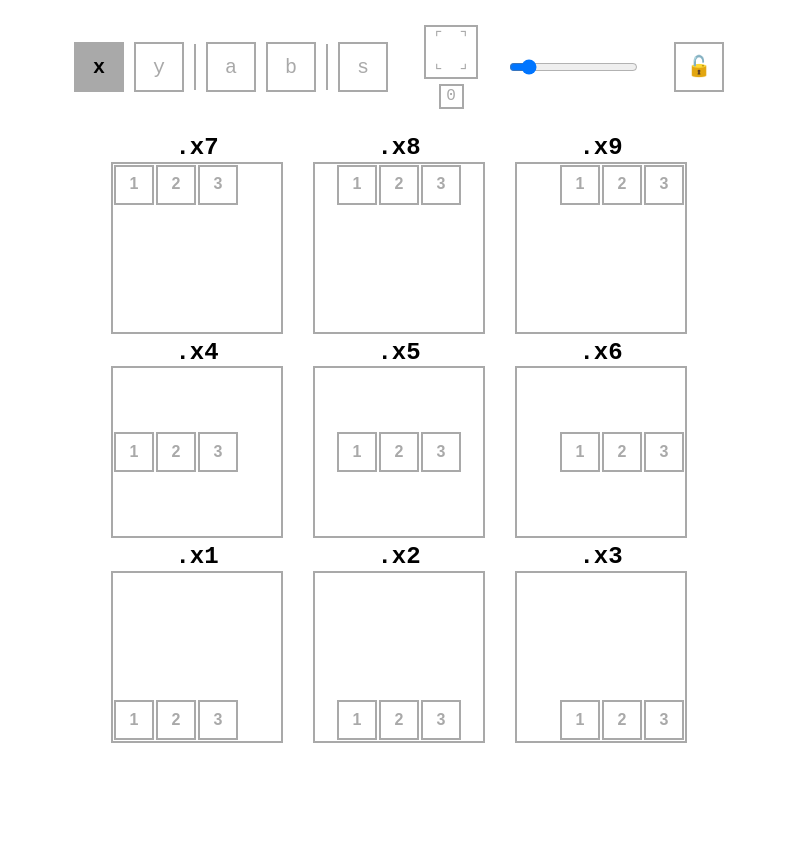
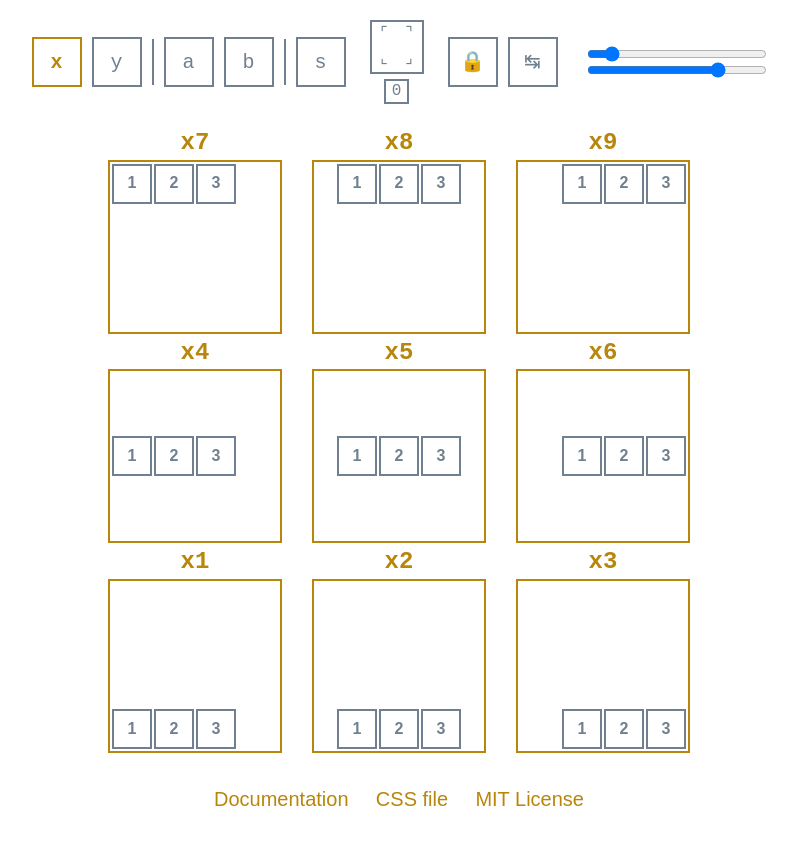
Before and after one commit to dherault/flexpad, a website: page index.html in a window 1280 px wide. Shown: the part 101-952 px from the top of the page, without its empty margins (241-1038 px from the left). Before the commit the page ends 844 px from the top, so only its background shows below. Drawn offline with nearby package versions, Linux system fonts and the light colour scheme.

Commit message:
demo: new features and design

```diff
--- a/index.html
+++ b/index.html
@@ -15,32 +15,49 @@
         font-family: sans-serif;
         font-size: 20px;
         min-height: 100vh;
+        text-align: center;
+        color: SlateGray;
       }
       h1 {
-        margin: 40px 0 40px 0;
+        margin: 40px 0 35px 0;
+        color: DarkGoldenRod;
+      }
+      a {
+        color: DarkGoldenRod;
+        text-decoration: none;
+      }
+      a:hover {
+        text-decoration: underline;
+      }
+      footer {
+        width: 370px;
+        margin: 35px 0 40px 0;
+        text-align: center;
       }
       nav {
-        width: 660px;
+        width: 745px;
       }
       article {
-        width: calc((44 * 4 + 40) * 3px);
+        max-width: 612px;
         margin-top: 20px;
+        flex-grow: 1;
       }
       section {
         display: block;
         margin: 5px 15px 0 15px;
       }
-      section > label {
+      label {
         display: block;
         width: 100%;
         font-size: 24px;
         font-weight: bold;
         font-family: monospace;
         text-align: center;
+        color: DarkGoldenRod;
       }
-      nav > label {
-        font-family: monospace;
-        text-align: center;
+      input {
+        min-width: 180px;
+        margin: 0 5px;
       }
       button {
         cursor: pointer;
@@ -48,29 +65,27 @@
         min-height: 50px;
         background-color: white;
         padding: 10px;
-        border: 2px solid DarkGrey;
+        border: 2px solid SlateGray;
         margin: 0px 5px;
         font-family: monospace;
-        color: DarkGrey;
+        color: SlateGray;
       }
       button:focus, input:focus {
         outline: none;
-      }
-      .button-active {
-        font-weight: bold;
-        background-color: DarkGrey;
-        color: black;
       }
       .buttons {
         padding: 0;
         width: 54px;
         max-width: 60px;
         min-height: : 60px;
-        border: 2px solid DarkGrey;
+        border: 2px solid SlateGray;
+      }
+      .buttons .button-active:nth-child(0) {
+        border-color:
       }
       .separator {
         width: 2px;
-        background-color: DarkGrey;
+        background-color: SlateGray;
         height: 46px;
         margin: 0 5px;
       }
@@ -86,23 +101,45 @@
       }
       .zero {
         margin-top: 5px;
-        border: 2px solid DarkGrey;
+        border: 2px solid SlateGray;
       }
-      .locked {
-        height: calc(4 * 43px);
+      .button-active {
+        font-weight: bold;
+        color: DarkGoldenRod;
+        border-color: DarkGoldenRod;
+      }
+      .lock {
+        border: none;
+      }
+      .lock-x {
+        border-top: 2px solid SlateGray;
+        border-bottom: 2px solid SlateGray;
+      }
+      .lock-y {
+        border-left: 2px solid SlateGray;
+        border-right: 2px solid SlateGray;
       }
       .container {
-        width: calc(4 * 43px);
-        border: 2px solid DarkGrey;
+        margin-top: 3px;
+        padding: 1px;
+        border: 2px solid DarkGoldenRod;
+      }
+      .y-locked {
+        height: 174px;
+      }
+      .x-locked {
+        width: 174px;
       }
       .box {
         min-width: 40px;
         min-height: 40px;
         margin: 1px;
-        border: 2px solid DarkGrey;
-        color: Darkgrey;
+        border: 2px solid SlateGray;
         font-size: 16px;
         font-weight: bold;
+      }
+      .grow {
+        flex-grow: 1;
       }
     </style>
 
@@ -116,32 +153,40 @@
     <nav class="x57b">
 
       <div class="x47">
-        <button class="button-active">x</button>
-        <button>y</button>
+        <button class="button-active" title="X axis">x</button>
+        <button title="Y axis">y</button>
         <div class="separator"></div>
-        <button>a</button>
-        <button>b</button>
+        <button title="spacing: around">a</button>
+        <button title="spacing: between">b</button>
         <div class="separator"></div>
-        <button>s</button>
+        <button title="stretch">s</button>
       </div>
 
       <div class="y8">
-        <div class="x57 buttons">
+        <div id="wrap-origin" class="x57 buttons" title="wrap origin">
           <button>⌜</button>
           <button>⌝</button>
           <button>⌞</button>
           <button>⌟</button>
         </div>
 
-        <button class="zero">0</button>
+        <button class="zero" title="nowrap reverse">0</button>
       </div>
 
-      <input type="range" min="1" max="20" value="3" />
-      <button>🔓</button>
+      <div class="x47">
+        <button class="lock" title="lock dimensions">🔒</button>
+        <button title="grow children">↹</button>
+      </div>
+
+
+      <div class="y8">
+        <input type="range" min="1" max="20" value="3" title="number of children"/>
+        <input type="range" min="1" max="5" value="4" title="children width" />
+      </div>
 
     </nav>
 
-    <article class="x57">
+    <article class="x87">
 
       <section id="7">
         <label></label>
@@ -182,9 +227,16 @@
 
     </article>
 
+    <footer class="x8b">
+      <a href="https://github.com/dherault/flexpad" target="_blank">Documentation</a>
+      <a href="https://raw.githubusercontent.com/dherault/flexpad/master/flexpad.css" target="_blank">CSS file</a>
+      <a href="https://github.com/dherault/flexpad/blob/master/LICENSE" target="_blank">MIT License</a>
+    </footer>
+
     <script>
-      const [bX, bY, bA, bB, bS, btl, btr, bbl, bbr, br, bl] = document.getElementsByTagName('button')
-      const [slider] = document.getElementsByTagName('input')
+      const [bX, bY, bA, bB, bS, btl, btr, bbl, bbr, br, bLock, bGrow] = document.getElementsByTagName('button')
+      const [sliderN, sliderR] = document.getElementsByTagName('input')
+      const divWrap = document.getElementById('wrap-origin');
 
       const sections = []
       for (let i = 1; i < 10; i++) sections.push(document.getElementById(i))
@@ -194,17 +246,25 @@
       }
 
       const activateButton = (el, bool) => el.classList[bool ? 'add' : 'remove']('button-active')
+      const activateButtonLock = (bool, x) => bLock.classList[bool ? 'add' : 'remove']('lock-' + (x ? 'x' : 'y'));
 
       const dToI = d => ({ tl: 7, tr: 9, bl: 1, br: 3, r: '0' })[d]
 
       const state = {
+        d: '',
         x: true,
         n: 3,
-        locked: true,
+        xLocked: true,
+        yLocked: true,
+        lockIndex: 0,
+        /*  y ȳ
+          x 0 1
+          x̄ 2 3
+        */
       }
 
       function render() {
-        const { x, a, b, s, d, locked } = state
+        const { x, a, b, s, d, grow, xLocked, yLocked } = state
 
         traverseSections((section, i) => {
           let className = `${x ? 'x' : 'y'}${i}${dToI(d) || ''}`
@@ -213,8 +273,8 @@
           if (b) className += 'b'
           if (s) className += 's'
 
-          section.children[0].innerText = '.' + className
-          section.children[1].className = `${className}${locked ? ' locked' : ''} container`
+          section.children[0].innerText = className
+          section.children[1].className = `${className}${xLocked ? ' x-locked' : ''}${yLocked ? ' y-locked' : ''} container`
         })
 
         activateButton(bX, x)
@@ -227,7 +287,12 @@
         activateButton(bbl, d === 'bl')
         activateButton(bbr, d === 'br')
         activateButton(br, d === 'r')
-        activateButton(bl, !locked)
+        activateButtonLock(xLocked, true)
+        activateButtonLock(yLocked, false)
+        divWrap.style.borderTopColor = d[0] === 't' ? 'DarkGoldenRod' : 'SlateGray';
+        divWrap.style.borderRightColor = d[1] === 'r' ? 'DarkGoldenRod' : 'SlateGray';
+        divWrap.style.borderBottomColor = d[0] === 'b' ? 'DarkGoldenRod' : 'SlateGray';
+        divWrap.style.borderLeftColor = d[1] === 'l' ? 'DarkGoldenRod' : 'SlateGray';
       }
 
       const onclick = ((el, fn) => el.onclick = () => fn() + '' && render())
@@ -242,10 +307,23 @@
       onclick(bbl, () => state.d = state.d !== 'bl' && 'bl')
       onclick(bbr, () => state.d = state.d !== 'br' && 'br')
       onclick(br, () => state.d = state.d !== 'r' && 'r')
-      onclick(bl, () => state.locked = !state.locked)
+
+      onclick(bLock, () => {
+        const i = (state.lockIndex + 1) % 4
+
+        if (i === 0) state.xLocked = state.yLocked = true
+        else if (i === 1) state.xLocked = state.yLocked = false
+        else if (i === 2) (state.xLocked = true) && (state.yLocked = false)
+        else (state.xLocked = false) || (state.yLocked = true)
+
+        state.lockIndex = i
+        render()
+      })
 
       function renderBoxes() {
-        const { n } = state
+        const { n, grow } = state
+
+        activateButton(bGrow, grow)
 
         traverseSections(section => {
           const container = section.children[1]
@@ -258,24 +336,27 @@
             const box = document.createElement('div')
 
             box.innerText = i + 1
-            box.className = 'x5 box'
+            box.className = 'x5 box' + (grow ? ' grow' : '')
             container.appendChild(box)
           }
         })
-      };
+      }
 
-      function handleBoxNumberChange(e) {
-        const n = e.target.value
+      bGrow.onclick = () => (state.grow = !state.grow) + '' && renderBoxes();
 
-        if (state.n === n) return
+      function handleBoxNumberChange(e, key) {
+        const x = e.target.value
 
-        state.n = n
+        if (state[key] === x) return
 
+        state[key] = x
         renderBoxes()
       }
 
-      slider.oninput = handleBoxNumberChange
-      slider.onchange = handleBoxNumberChange
+      sliderN.oninput = e => handleBoxNumberChange(e, 'n')
+      sliderN.onchange = e => handleBoxNumberChange(e, 'n')
+      sliderR.oninput = e => handleBoxNumberChange(e, 'r')
+      sliderR.onchange = e => handleBoxNumberChange(e, 'r')
 
       renderBoxes()
       render()
```
